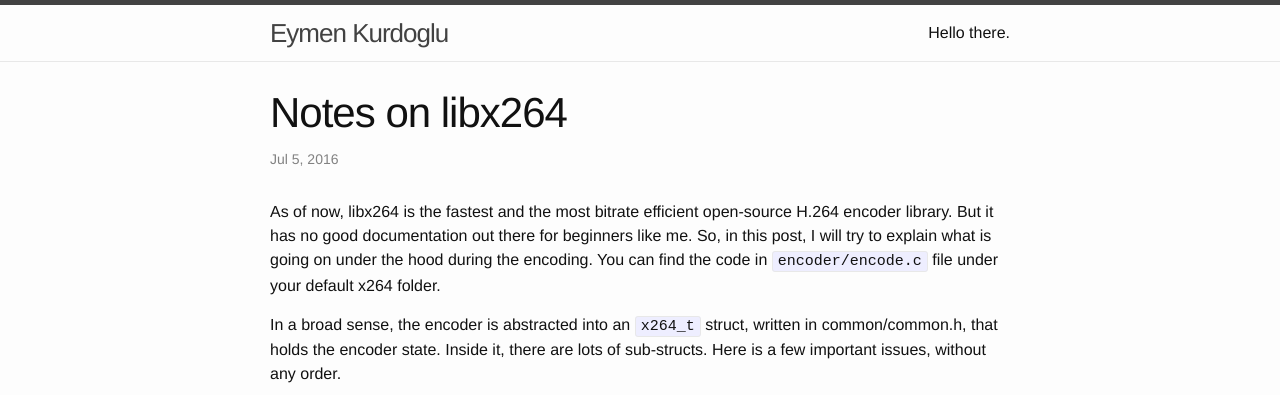
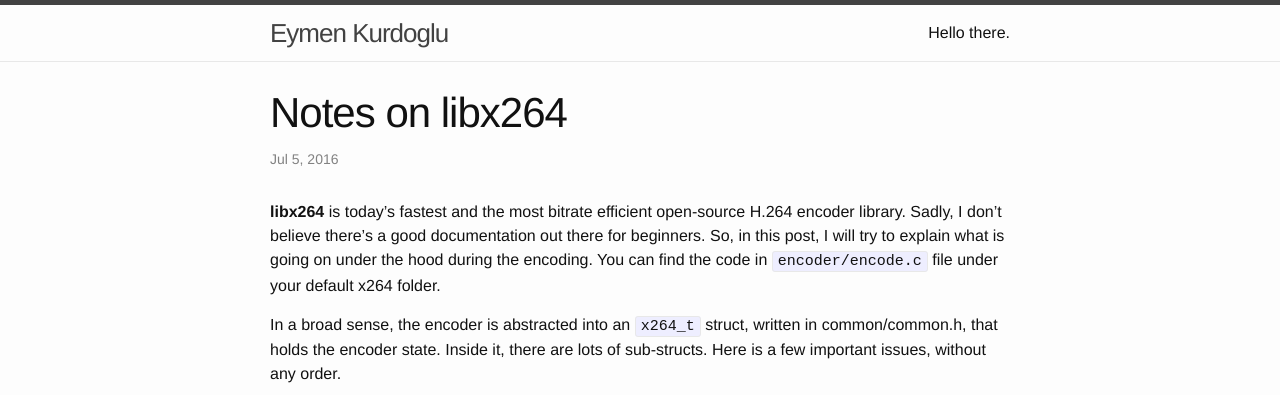
Before and after one commit to eymenkurdoglu/eymenkurdoglu.github.io, a Jekyll site: the page built from _posts/2016-07-05-x264.md, in a window 1280 px wide. Shown: the top 395 px of the page. Built offline with Jekyll 4.4.1, drawn with Linux system fonts in a browser that asks for light colours.

Commit message:
phd update

```diff
--- a/_posts/2016-07-05-x264.md
+++ b/_posts/2016-07-05-x264.md
@@ -3,7 +3,7 @@ layout: post
 title: "Notes on libx264"
 date: 2016-07-05
 ---
-As of now, libx264 is the fastest and the most bitrate efficient open-source H.264 encoder library. But it has no good documentation out there for beginners like me. So, in this post, I will try to explain what is going on under the hood during the encoding. You can find the code in `encoder/encode.c` file under your default x264 folder.
+**libx264** is today's fastest and the most bitrate efficient open-source H.264 encoder library. Sadly, I don't believe there's a good documentation out there for beginners. So, in this post, I will try to explain what is going on under the hood during the encoding. You can find the code in `encoder/encode.c` file under your default x264 folder.
 
 In a broad sense, the encoder is abstracted into an `x264_t` struct, written in common/common.h, that holds the encoder state. Inside it, there are lots of sub-structs. Here is a few important issues, without any order.
 
```
